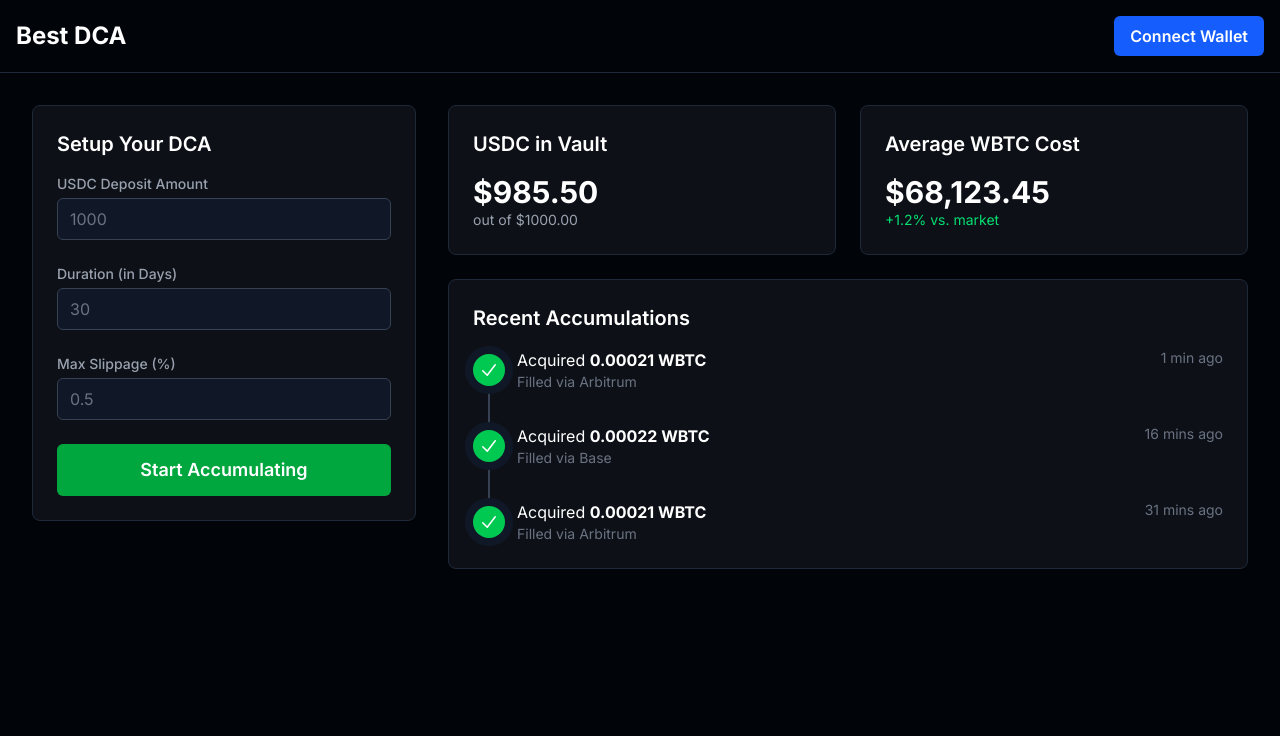
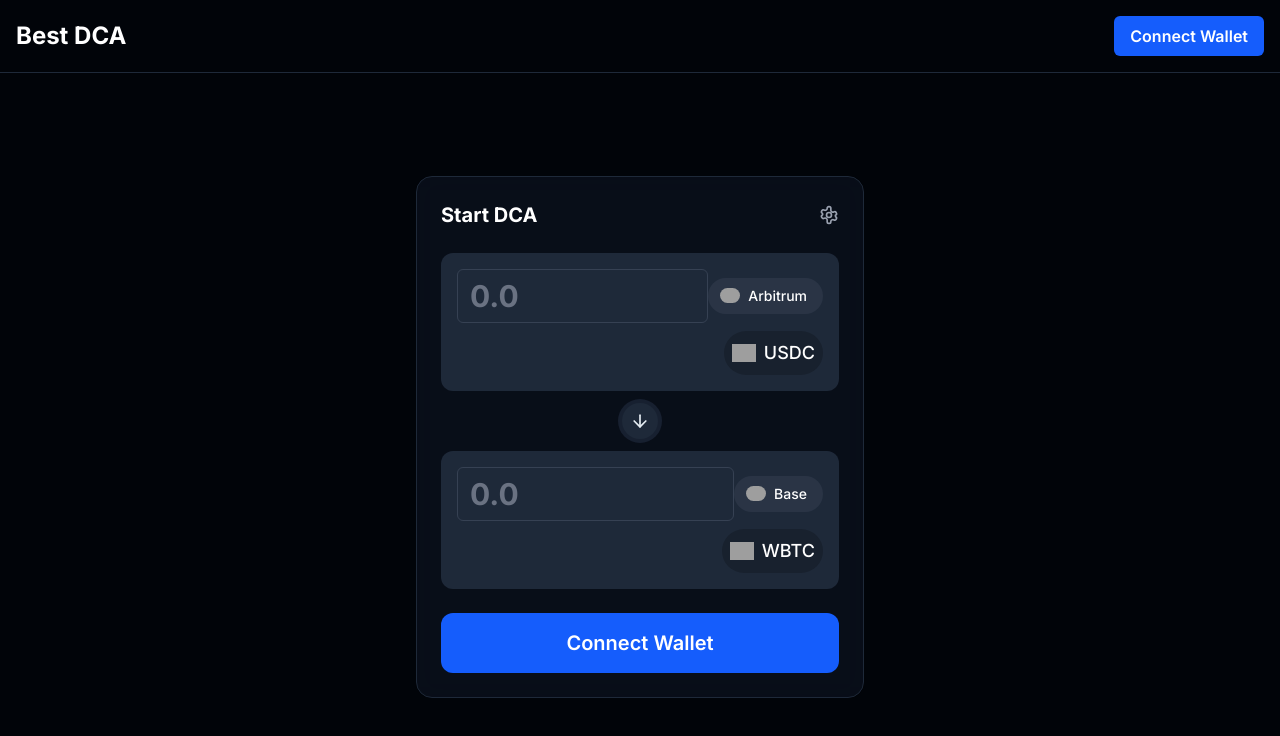
Before and after one commit to marciob/BestDCA-1Inch, a Next.js app: page / in a window 1280 px wide. Shown: the top 736 px of the page. Built offline with nearby package versions, Linux system fonts and the light colour scheme; grey boxes are pictures that could not be loaded.

Commit message:
changing ui style format

```diff
--- /dev/null
+++ b/app/components/ChainSelector.tsx
@@ -0,0 +1,37 @@
+import Image from "next/image";
+
+type ChainSelectorProps = {
+  chainName: string;
+  chainLogo: string;
+};
+
+export default function ChainSelector({
+  chainName,
+  chainLogo,
+}: ChainSelectorProps) {
+  return (
+    <button className="flex items-center gap-2 rounded-full bg-gray-700/50 px-3 py-2 text-sm font-medium text-white hover:bg-gray-700">
+      <Image
+        src={chainLogo}
+        alt={`${chainName} logo`}
+        width={20}
+        height={20}
+        className="rounded-full"
+      />
+      <span>{chainName}</span>
+      <svg
+        xmlns="http://www.w3.org/2000/svg"
+        width="16"
+        height="16"
+        viewBox="0 0 24 24"
+        fill="none"
+        stroke="currentColor"
+        strokeWidth="2"
+        strokeLinecap="round"
+        strokeLinejoin="round"
+      >
+        <path d="m6 9 6 6 6-6" />
+      </svg>
+    </button>
+  );
+}
--- /dev/null
+++ b/app/components/SettingsModal.tsx
@@ -0,0 +1,77 @@
+type SettingsModalProps = {
+  isOpen: boolean;
+  onClose: () => void;
+};
+
+export default function SettingsModal({ isOpen, onClose }: SettingsModalProps) {
+  if (!isOpen) return null;
+
+  return (
+    <div className="fixed inset-0 z-50 flex items-center justify-center bg-black/60 backdrop-blur-sm">
+      <div className="w-full max-w-md rounded-2xl border border-gray-700 bg-[#0d1117] p-6 shadow-xl">
+        <div className="flex items-center justify-between">
+          <h2 className="text-lg font-semibold text-white">DCA Settings</h2>
+          <button onClick={onClose} className="text-gray-400 hover:text-white">
+            <svg
+              xmlns="http://www.w3.org/2000/svg"
+              width="24"
+              height="24"
+              viewBox="0 0 24 24"
+              fill="none"
+              stroke="currentColor"
+              strokeWidth="2"
+              strokeLinecap="round"
+              strokeLinejoin="round"
+            >
+              <path d="M18 6 6 18" />
+              <path d="m6 6 12 12" />
+            </svg>
+          </button>
+        </div>
+        <div className="mt-6 space-y-4">
+          <div>
+            <label
+              htmlFor="duration"
+              className="block text-sm font-medium text-gray-400"
+            >
+              Duration (in Days)
+            </label>
+            <div className="mt-1">
+              <input
+                type="number"
+                name="duration"
+                id="duration"
+                placeholder="30"
+              />
+            </div>
+          </div>
+          <div>
+            <label
+              htmlFor="slippage"
+              className="block text-sm font-medium text-gray-400"
+            >
+              Max Slippage (%)
+            </label>
+            <div className="mt-1">
+              <input
+                type="number"
+                name="slippage"
+                id="slippage"
+                placeholder="0.5"
+                step="0.1"
+              />
+            </div>
+          </div>
+        </div>
+        <div className="mt-6">
+          <button
+            onClick={onClose}
+            className="w-full rounded-lg bg-blue-600 py-2.5 font-semibold text-white hover:bg-blue-700"
+          >
+            Save Settings
+          </button>
+        </div>
+      </div>
+    </div>
+  );
+}
--- /dev/null
+++ b/app/components/SwapWidget.tsx
@@ -0,0 +1,124 @@
+"use client";
+
+import { useState } from "react";
+import Image from "next/image";
+import ChainSelector from "./ChainSelector";
+import SettingsModal from "./SettingsModal";
+
+// Placeholder data - you'll replace this with dynamic data later
+const fromChain = { name: "Arbitrum", logo: "/arbitrum-logo.png" };
+const toChain = { name: "Base", logo: "/base-logo.png" };
+
+export default function SwapWidget() {
+  const [isSettingsOpen, setSettingsOpen] = useState(false);
+
+  return (
+    <>
+      <div className="w-full max-w-md rounded-2xl border border-gray-800 bg-gray-900/50 p-6 backdrop-blur-md">
+        <div className="flex items-center justify-between">
+          <h2 className="text-xl font-bold text-white">Start DCA</h2>
+          <button
+            onClick={() => setSettingsOpen(true)}
+            className="text-gray-400 hover:text-white"
+          >
+            <svg
+              xmlns="http://www.w3.org/2000/svg"
+              width="20"
+              height="20"
+              viewBox="0 0 24 24"
+              fill="none"
+              stroke="currentColor"
+              strokeWidth="2"
+              strokeLinecap="round"
+              strokeLinejoin="round"
+            >
+              <path d="M12.22 2h-.44a2 2 0 0 0-2 2v.18a2 2 0 0 1-1 1.73l-.43.25a2 2 0 0 1-2 0l-.15-.08a2 2 0 0 0-2.73.73l-.22.38a2 2 0 0 0 .73 2.73l.15.1a2 2 0 0 1 0 2l-.15.08a2 2 0 0 0-.73 2.73l.22.38a2 2 0 0 0 2.73.73l.15-.08a2 2 0 0 1 2 0l.43.25a2 2 0 0 1 1 1.73V20a2 2 0 0 0 2 2h.44a2 2 0 0 0 2-2v-.18a2 2 0 0 1 1-1.73l.43-.25a2 2 0 0 1 2 0l.15.08a2 2 0 0 0 2.73-.73l.22-.38a2 2 0 0 0-.73-2.73l-.15-.08a2 2 0 0 1 0-2l.15.08a2 2 0 0 0 .73-2.73l-.22-.38a2 2 0 0 0-2.73-.73l-.15.08a2 2 0 0 1-2 0l-.43-.25a2 2 0 0 1-1-1.73V4a2 2 0 0 0-2-2z" />
+              <circle cx="12" cy="12" r="3" />
+            </svg>
+          </button>
+        </div>
+
+        {/* You Pay Section */}
+        <div className="mt-6 rounded-xl bg-gray-800 p-4">
+          <div className="flex items-center justify-between">
+            <input
+              type="text"
+              className="w-full bg-transparent text-3xl font-bold text-white placeholder-gray-500 focus:outline-none"
+              placeholder="0.0"
+            />
+            <ChainSelector
+              chainName={fromChain.name}
+              chainLogo={fromChain.logo}
+            />
+          </div>
+          <div className="mt-2 flex items-center justify-end">
+            <button className="flex items-center gap-2 rounded-full bg-black/20 p-2 text-lg font-medium text-white">
+              <Image
+                src="/usdc-logo.png"
+                alt="USDC logo"
+                width={24}
+                height={24}
+              />
+              USDC
+            </button>
+          </div>
+        </div>
+
+        {/* Arrow Separator */}
+        <div className="my-2 flex justify-center">
+          <div className="rounded-full border-4 border-gray-900/50 bg-gray-800 p-2">
+            <svg
+              xmlns="http://www.w3.org/2000/svg"
+              width="20"
+              height="20"
+              viewBox="0 0 24 24"
+              fill="none"
+              stroke="currentColor"
+              strokeWidth="2"
+              strokeLinecap="round"
+              strokeLinejoin="round"
+            >
+              <path d="M12 5v14" />
+              <path d="m19 12-7 7-7-7" />
+            </svg>
+          </div>
+        </div>
+
+        {/* You Receive Section */}
+        <div className="rounded-xl bg-gray-800 p-4">
+          <div className="flex items-center justify-between">
+            <input
+              type="text"
+              className="w-full cursor-default bg-transparent text-3xl font-bold text-gray-400 placeholder-gray-500 focus:outline-none"
+              placeholder="0.0"
+              readOnly
+            />
+            <ChainSelector chainName={toChain.name} chainLogo={toChain.logo} />
+          </div>
+          <div className="mt-2 flex items-center justify-end">
+            <div className="flex items-center gap-2 rounded-full bg-black/20 p-2 text-lg font-medium text-white">
+              <Image
+                src="/wbtc-logo.png"
+                alt="WBTC logo"
+                width={24}
+                height={24}
+              />
+              WBTC
+            </div>
+          </div>
+        </div>
+
+        <div className="mt-6">
+          <button className="w-full rounded-xl bg-blue-600 py-4 text-xl font-semibold text-white hover:bg-blue-700">
+            Connect Wallet
+          </button>
+        </div>
+      </div>
+
+      <SettingsModal
+        isOpen={isSettingsOpen}
+        onClose={() => setSettingsOpen(false)}
+      />
+    </>
+  );
+}
--- a/app/page.tsx
+++ b/app/page.tsx
@@ -1,24 +1,12 @@
 import Header from "./components/Header";
-import DcaForm from "./components/DcaForm";
-import Dashboard from "./components/Dashboard";
+import SwapWidget from "./components/SwapWidget";
 
 export default function Home() {
   return (
     <div className="flex min-h-screen w-full flex-col items-center bg-[#010409]">
       <Header />
-
-      <main className="w-full max-w-7xl flex-1 p-4 md:p-8">
-        <div className="grid grid-cols-1 gap-8 lg:grid-cols-3">
-          {/* Form Section */}
-          <div className="lg:col-span-1">
-            <DcaForm />
-          </div>
-
-          {/* Dashboard Section */}
-          <div className="lg:col-span-2">
-            <Dashboard />
-          </div>
-        </div>
+      <main className="flex flex-1 items-center justify-center p-4">
+        <SwapWidget />
       </main>
     </div>
   );
```
